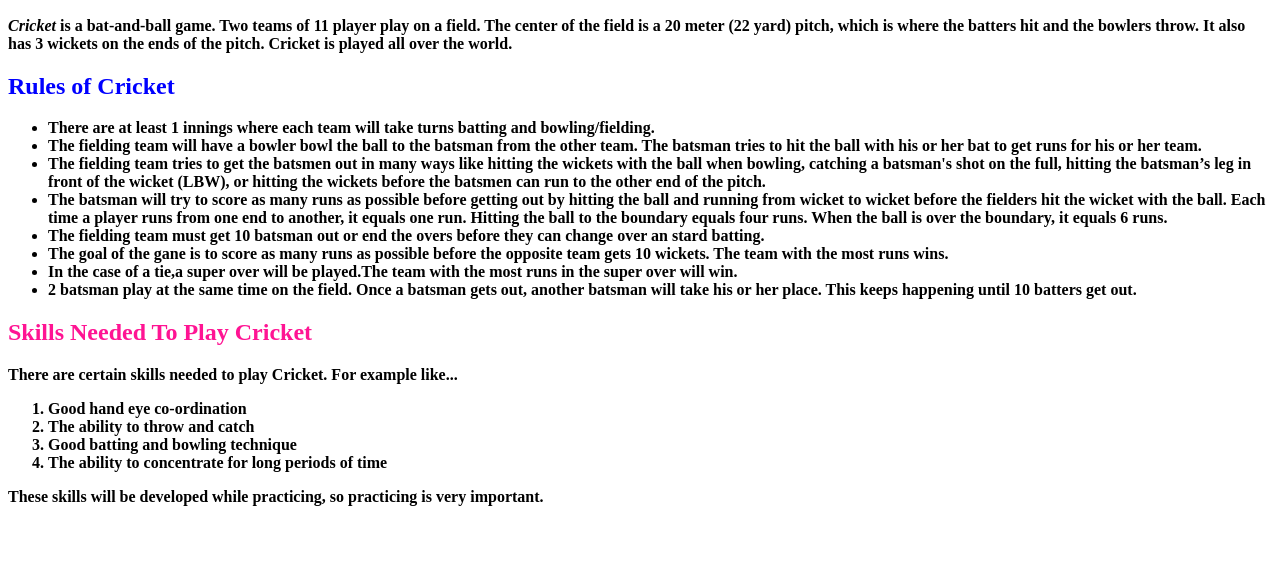
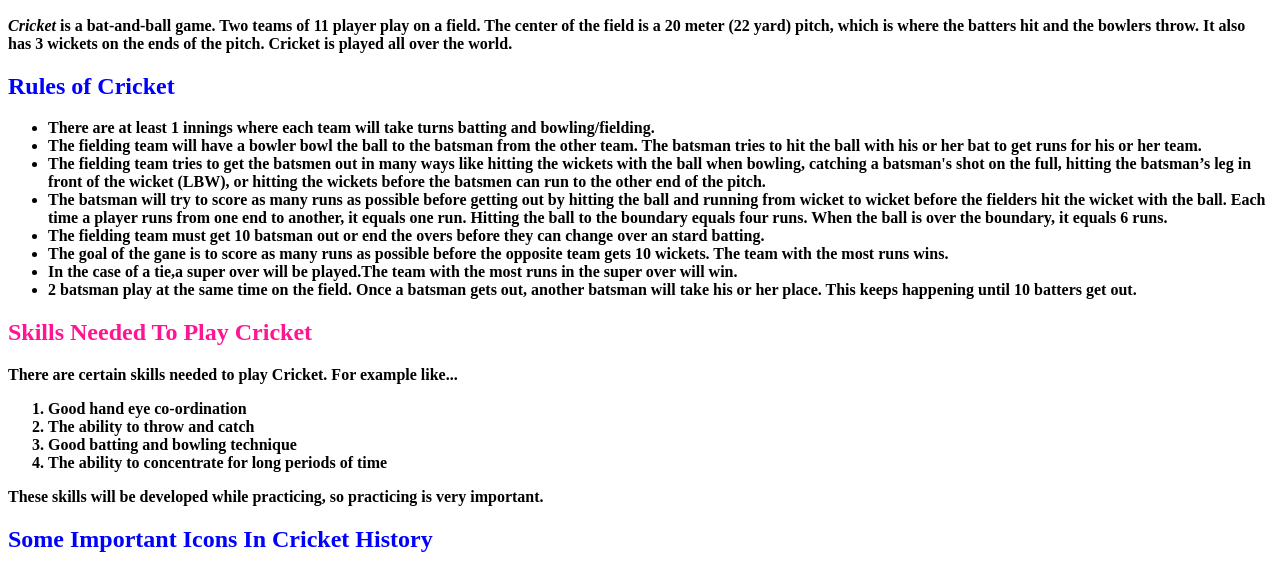
Before and after one commit to dyuthig/dyuthig.github.io, a plain HTML site: page index.html in a window 1280 px wide. Shown: the part 274-847 px from the top of the page. Before the commit the page ends 800 px from the top, so only its background shows below. Drawn offline with Linux system fonts and the light colour scheme.

Commit message:
Update index.html

```diff
--- a/index.html
+++ b/index.html
@@ -46,6 +46,11 @@
     </ol>
     These skills will be developed while practicing, so practicing is very important.
     </p>
+    <h2>Some Important Icons In Cricket History</h2>
+
+
+
  </body>
 
+
 </html>
```
